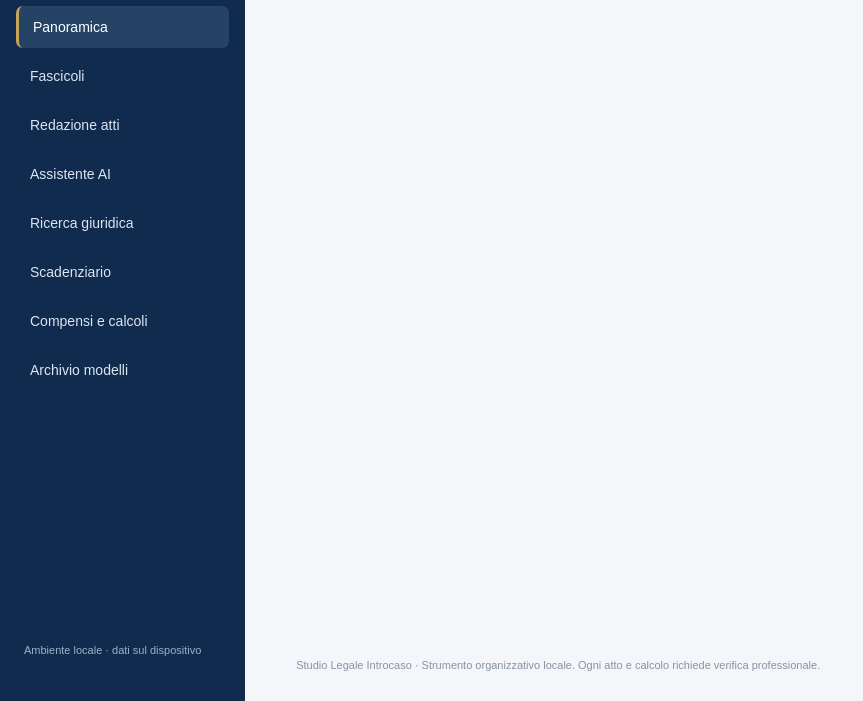
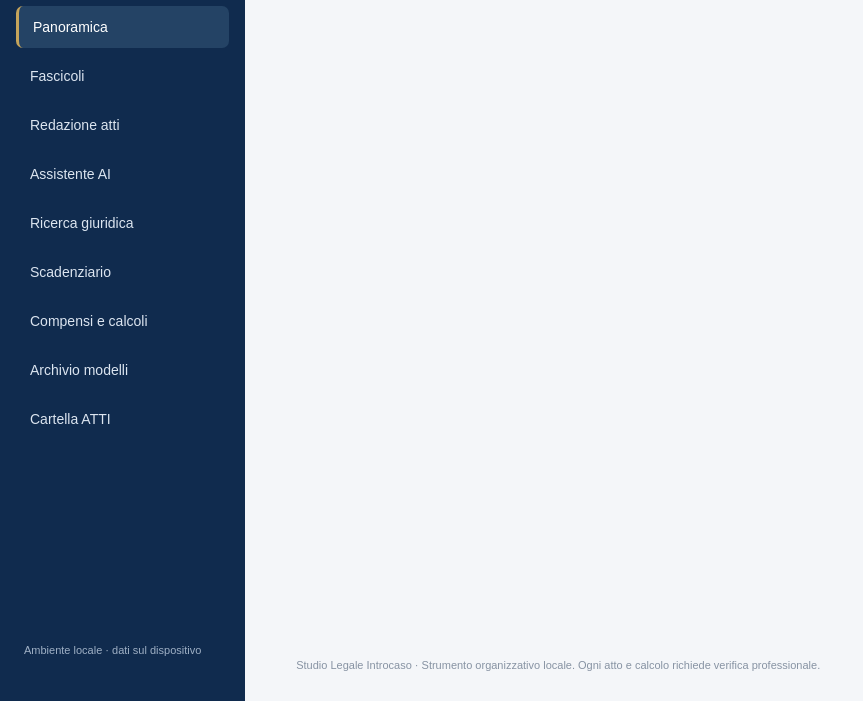
Before and after one commit to introcasoantonello/studio-legale-Introcaso, an Electron app: page app/index.html in a window 1280 px wide. Shown: the part 99-800 px from the top of the page, without its empty margins (0-863 px from the left). Drawn offline with Linux system fonts and the light colour scheme.

Commit message:
Aggiungi modulo Cartella ATTI al menu

```diff
--- a/app/index.html
+++ b/app/index.html
@@ -1,4 +1,4 @@
 <!doctype html>
 <html lang="it"><head><meta charset="utf-8"><meta name="viewport" content="width=device-width,initial-scale=1"><meta name="theme-color" content="#102b4e"><title>Studio Legale Introcaso</title><link rel="stylesheet" href="style.css"></head>
-<body><aside class="sidebar"><div class="brand"><div class="mark">I</div><div><strong>STUDIO LEGALE</strong><span>INTROCASO</span></div></div><nav id="nav"><button class="active" data-view="home">Panoramica</button><button data-view="fascicoli">Fascicoli</button><button data-view="atti">Redazione atti</button><button data-view="assistente">Assistente AI</button><button data-view="ricerca">Ricerca giuridica</button><button data-view="scadenze">Scadenziario</button><button data-view="calcoli">Compensi e calcoli</button><button data-view="archivio">Archivio modelli</button></nav><div class="sidefoot">Ambiente locale · dati sul dispositivo</div></aside>
+<body><aside class="sidebar"><div class="brand"><div class="mark">I</div><div><strong>STUDIO LEGALE</strong><span>INTROCASO</span></div></div><nav id="nav"><button class="active" data-view="home">Panoramica</button><button data-view="fascicoli">Fascicoli</button><button data-view="atti">Redazione atti</button><button data-view="assistente">Assistente AI</button><button data-view="ricerca">Ricerca giuridica</button><button data-view="scadenze">Scadenziario</button><button data-view="calcoli">Compensi e calcoli</button><button data-view="archivio">Archivio modelli</button><button data-view="biblioteca">Cartella ATTI</button></nav><div class="sidefoot">Ambiente locale · dati sul dispositivo</div></aside>
 <main><header><div><small>AREA RISERVATA</small><h1 id="heading">Panoramica</h1></div><div class="today" id="today"></div></header><section id="view"></section><footer>Studio Legale Introcaso · Strumento organizzativo locale. Ogni atto e calcolo richiede verifica professionale.</footer></main><script src="app.js"></script></body></html>
```
